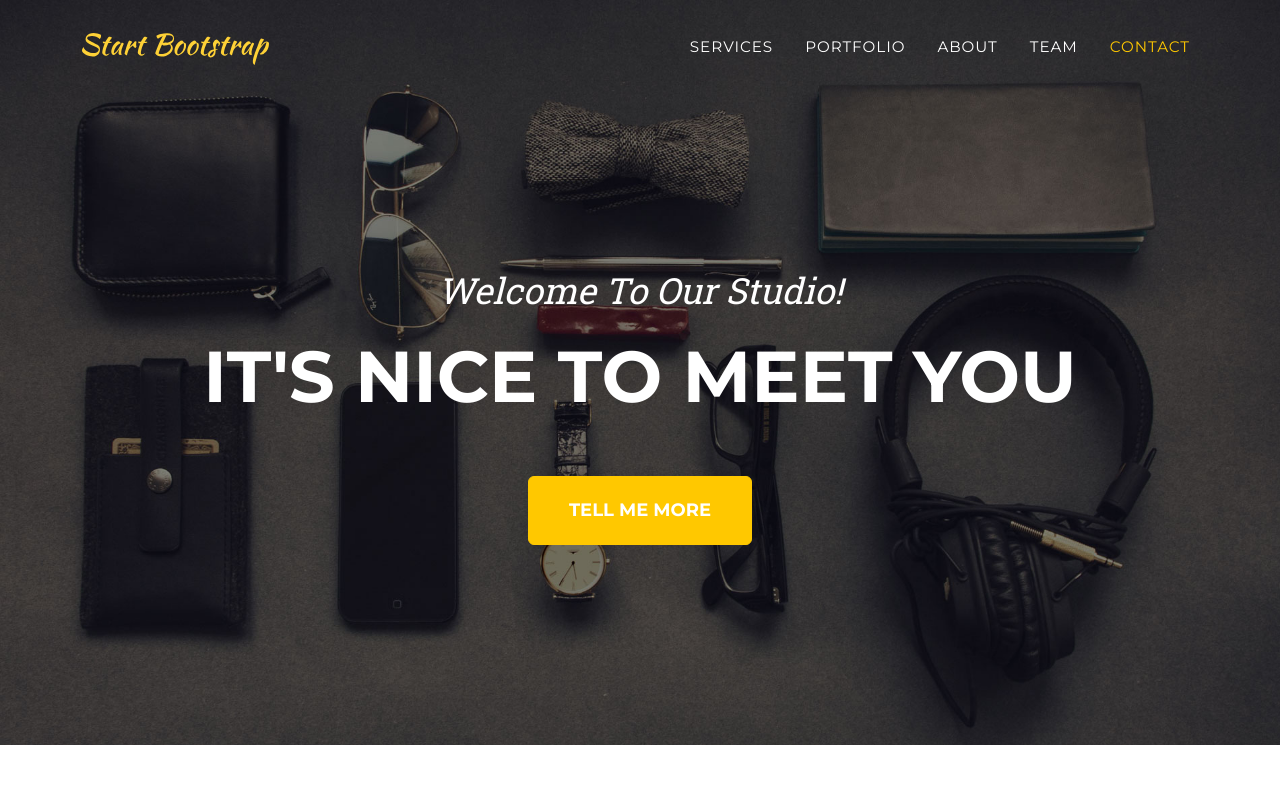
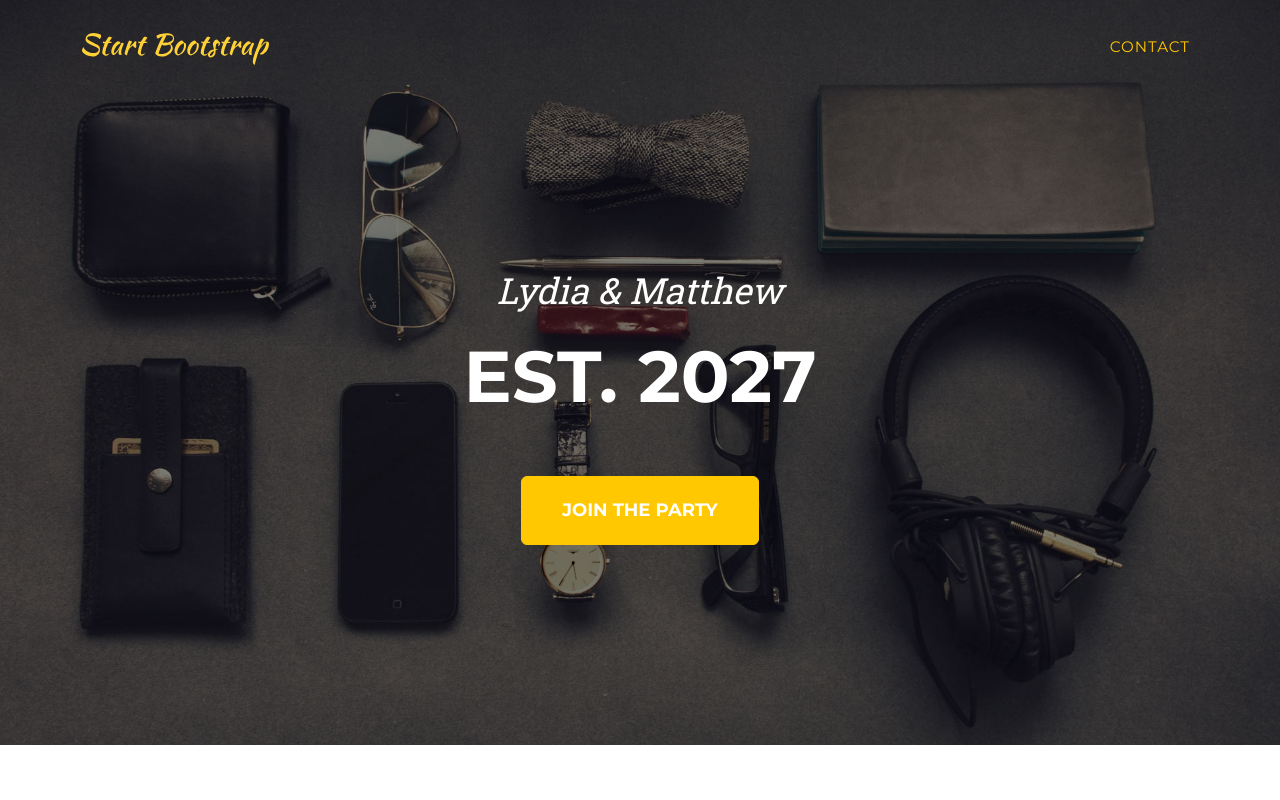
Before and after one commit to ml-wedding/ml-wedding.github.io, a plain HTML site: page index.html in a window 1280 px wide. Shown: the top 800 px of the page. Drawn offline with nearby package versions, Linux system fonts and the light colour scheme.

Commit message:
Update index.html

```diff
--- a/index.html
+++ b/index.html
@@ -5,7 +5,7 @@
         <meta name="viewport" content="width=device-width, initial-scale=1, shrink-to-fit=no" />
         <meta name="description" content="" />
         <meta name="author" content="" />
-        <title>Agency - Start Bootstrap Theme</title>
+        <title>Lydia & Matthew</title>
         <!-- Favicon-->
         <link rel="icon" type="image/x-icon" href="assets/favicon.ico" />
         <!-- Font Awesome icons (free version)-->
@@ -27,10 +27,6 @@
                 </button>
                 <div class="collapse navbar-collapse" id="navbarResponsive">
                     <ul class="navbar-nav text-uppercase ms-auto py-4 py-lg-0">
-                        <li class="nav-item"><a class="nav-link" href="#services">Services</a></li>
-                        <li class="nav-item"><a class="nav-link" href="#portfolio">Portfolio</a></li>
-                        <li class="nav-item"><a class="nav-link" href="#about">About</a></li>
-                        <li class="nav-item"><a class="nav-link" href="#team">Team</a></li>
                         <li class="nav-item"><a class="nav-link" href="#contact">Contact</a></li>
                     </ul>
                 </div>
@@ -39,9 +35,9 @@
         <!-- Masthead-->
         <header class="masthead">
             <div class="container">
-                <div class="masthead-subheading">Welcome To Our Studio!</div>
-                <div class="masthead-heading text-uppercase">It's Nice To Meet You</div>
-                <a class="btn btn-primary btn-xl text-uppercase" href="#services">Tell Me More</a>
+                <div class="masthead-subheading">Lydia & Matthew</div>
+                <div class="masthead-heading text-uppercase">Est. 2027</div>
+                <a class="btn btn-primary btn-xl text-uppercase" href="#services">Join The Party</a>
             </div>
         </header>
         <!-- Services-->
```
